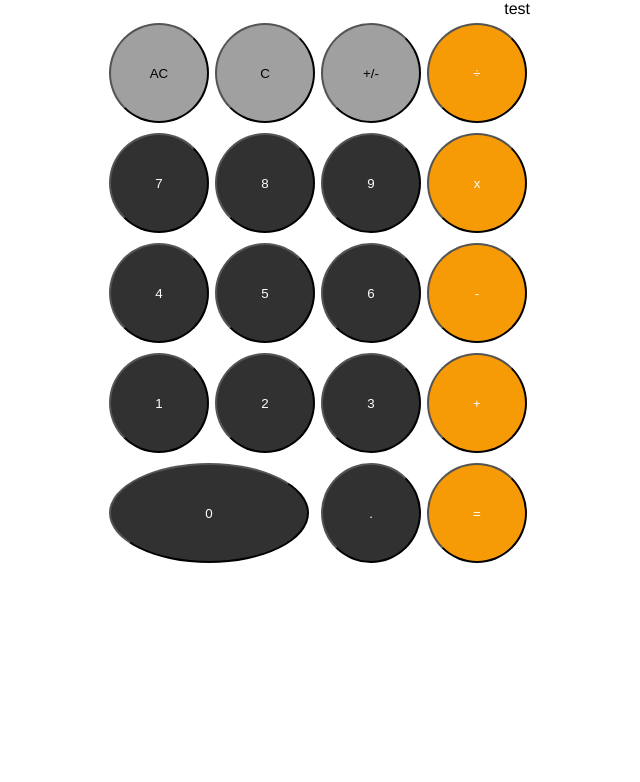
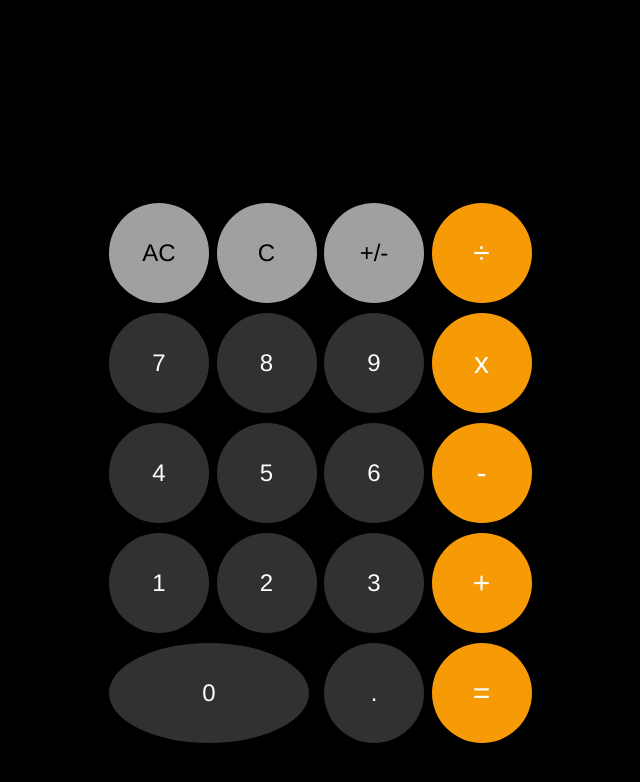
Before and after one commit to TimothyStott/calculator, a plain HTML site: page index.html in a window 1280 px wide. Both pictures are taken after a click on the button "AC". Shown: the whole page, without its empty margins (409-1049 px from the left). Drawn offline with Linux system fonts and the light colour scheme.

Commit message:
Add Logic for All Clear, Clear, and Pos/Neg
Logic for operators, and numeric keys still missing

```diff
--- a/index.html
+++ b/index.html
@@ -6,29 +6,36 @@
     <title>Page Title</title>
     <meta name='viewport' content='width=device-width, initial-scale=1'>
     <link rel='stylesheet' type='text/css' media='screen' href='main.css'>
-    <script src='main.js'></script>
+    <script src='main.js' defer></script>
 </head>
 <body>
     <div class="mainContainer">
-            <div class="textArea">test</div>
+
+            <div class="textArea">123</div>
+
             <button id="allClear" class="lightGreyButton">AC</button>
             <button id="clear" class="lightGreyButton">C</button>
             <button id="swapPosNeg" class="lightGreyButton">+/-</button>
             <button id="divide" class="orangeButton">÷</button>
-            <button id="7" class="greyButton">7</button>
-            <button id="8" class="greyButton">8</button>
-            <button id="9" class="greyButton">9</button>
+
+
+            <button id="7" class="greyButton numberButton">7</button>
+            <button id="8" class="greyButton numberButton">8</button>
+            <button id="9" class="greyButton numberButton">9</button>
             <button id="multiply" class="orangeButton">x</button>
-            <button id="4" class="greyButton">4</button>
-            <button id="5" class="greyButton">5</button>
-            <button id="6" class="greyButton">6</button>
+
+            <button id="4" class="greyButton numberButton">4</button>
+            <button id="5" class="greyButton numberButton">5</button>
+            <button id="6" class="greyButton numberButton">6</button>
             <button id="subtract" class="orangeButton">-</button>
-            <button id="1" class="greyButton">1</button>
-            <button id="2" class="greyButton">2</button>
-            <button id="3" class="greyButton">3</button>
+
+            <button id="1" class="greyButton numberButton">1</button>
+            <button id="2" class="greyButton numberButton">2</button>
+            <button id="3" class="greyButton numberButton">3</button>
             <button id="add" class="orangeButton">+</button>
-            <button id="0" class="greyButton zeroButton">0</button>
-            <button id="period" class="greyButton">.</button>
+
+            <button id="0" class="greyButton zeroButton numberButton">0</button>
+            <button id="period" class="greyButton numberButton">.</button>
             <button id="equals" class="orangeButton">=</button>
     </div>
 </body>
--- a/main.css
+++ b/main.css
@@ -1,17 +1,24 @@
 html, body {
-    margin: 0;
-    padding: 0;
-    text-align: center;
     font-family:  Helvetica, sans-serif;
+    background-color: black;
+}
+
+.textArea, .mainContainer, .greyButton, .zeroButton,.lightGreyButton,.orangeButton{
+    font-family: Helvetica, sans-serif;
+    font-size: 24px;
 }
 
 .textArea{
     text-align: right;
+    padding: 100px 0px 10px 0px;
+    color: white;
+    font-size: 70px;
+    min-height: 80px;
+    width: 430px;
 }
 
 .mainContainer{
     margin: 0 auto 0 auto;
-    padding: 0 300px 0 300px;
     width: 250px;
     display: grid;
     grid-template-columns: repeat(4, auto);
@@ -41,6 +48,7 @@ html, body {
 .orangeButton{
     background-color: rgba(246,154,6,255);
     color: rgba(253,253,253,255);
+    font-size: 30px;
 }
 
 button{
@@ -49,5 +57,6 @@ button{
     height: 100px;
     width: 100px;
     border-radius: 50%;
+    border-style: none;
     margin: 5px 3px 5px 3px;
 }
--- a/main.js
+++ b/main.js
@@ -1 +1,118 @@
-//main function
+//main object
+let calcObj = {
+    num1: undefined,
+    num2: undefined,
+    operator: undefined,
+}
+
+
+
+/*
+--------------------------------------------------
+Calcuator Operation functions
+This section holds the mathmatical functions
+--------------------------------------------------
+*/
+
+//main function to make calc work
+//take two numbers and an opertaor
+//run correct calculation and return
+
+
+//add function
+
+
+//subtract function
+
+
+//multiply function
+
+
+//divide function
+
+
+
+
+/*
+--------------------------------------------------
+Click/Mouse Key Operation functions
+This section holds functions for each button
+--------------------------------------------------
+*/
+
+
+//All clear function
+//clears operators and all numbers if necessary
+function clearAll(){
+    const textBox = document.querySelector(".textArea");
+    textBox.innerHTML = "";
+    calcObj.num1 = undefined;
+    calcObj.num2 = undefined;
+    calcObj.operator = undefined;
+}
+
+//Clear function
+//just deletes the text area
+function clearTextArea(){
+    const textBox = document.querySelector(".textArea");
+    textBox.innerHTML = "";
+}
+
+//swap positive negative
+function swapPosNeg(){
+    const textBox = document.querySelector(".textArea");
+    if(textBox.textContent.length>1 && textBox.textContent[0]!="-"){
+        textBox.textContent = "-" + textBox.textContent;
+    }
+
+    else if(textBox.textContent[0]==="-"){
+        textBox.textContent = textBox.textContent.slice(1);
+    }
+
+}
+
+//function to add number to text area via mouse click
+
+
+//function to add number to text area via keyboard press
+
+
+//function to add operator
+
+
+
+/*
+--------------------------------------------------
+Add Event Listeners
+This section holds the logic for adding
+eventlisteners
+--------------------------------------------------
+*/
+
+
+//Add event listners for All Clear
+const allClearButton = document.querySelector("#allClear");
+allClearButton.addEventListener('click', clearAll);
+
+//Add event listener for single Clear
+const textAreaClearButton = document.querySelector("#clear");
+textAreaClearButton.addEventListener('click', clearTextArea);
+
+//Add event listener for swap post/neg
+const swapPosNegButton = document.querySelector("#swapPosNeg");
+swapPosNegButton.addEventListener('click',swapPosNeg)
+
+//add event listener for operators
+
+//add event listener for equals
+
+//add event listener for numeric keys
+
+//add event listener for period
+
+
+
+
+
+//useful snippets for later
+//console.log(textBox.textContent.length);
```
